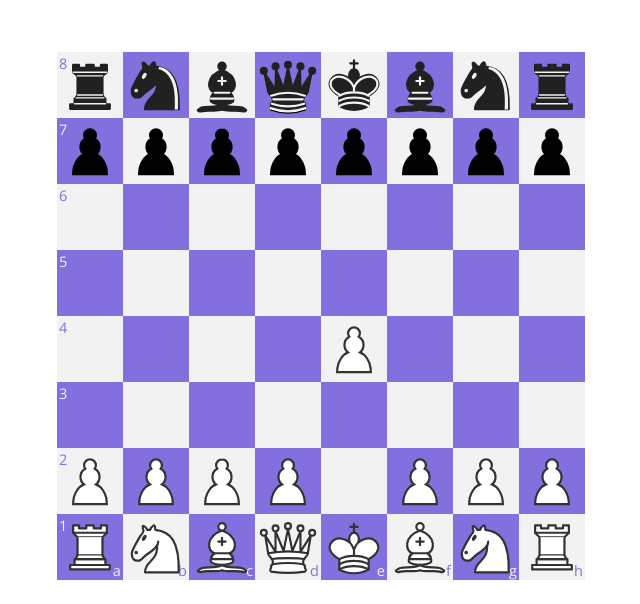
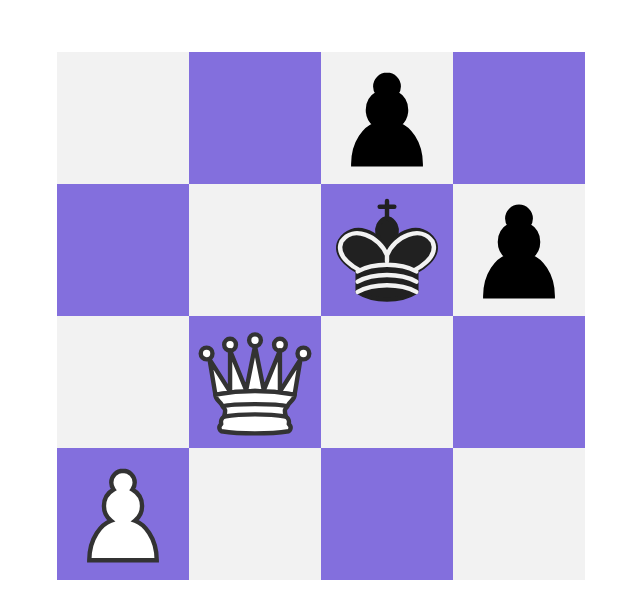
Before and after one commit to LandonSchropp/chessercise-blog, a Gatsby site: page / in a window 1280 px wide. Shown: the part 142-746 px from the top of the page, without its empty margins (319-959 px from the left). Built offline with nearby package versions, Linux system fonts and the light colour scheme; Gatsby itself is replaced by a stand-in of ours; a web font is replaced by a local one.

Commit message:
Base SimpleChessboard size on FEN size

```diff
--- a/src/components/simple-chessboard/simple-chessboard.tsx
+++ b/src/components/simple-chessboard/simple-chessboard.tsx
@@ -2,6 +2,7 @@ import _ from "lodash";
 import React from "react";
 
 import { EMPTY_POSITION, WHITE } from "../../constants";
+import { parsedPositionSize, parsePosition } from "../../utilities/fen";
 import { SQUARE_SIZE } from "./simple-chessboard-constants";
 import { SimpleChessboardCoordinates } from "./simple-chessboard-coordinates";
 import { SimpleChessboardPieces } from "./simple-chessboard-pieces";
@@ -26,10 +27,10 @@ export function SimpleChessboard({ fen, coordinates, orientation }: SimpleChessb
 
   // Ensure the position is always populated.
   fen = _.isNil(fen) ? EMPTY_POSITION : fen;
+  const parsedPosition = parsePosition(fen);
 
   // TODO: Determine these properties from the FEN.
-  const numberOfRanks = 8;
-  const numberOfFiles = 8;
+  const [ numberOfRanks, numberOfFiles ] = parsedPositionSize(parsedPosition);
 
   const inset = coordinates === "outside";
   const viewBoxWidth = SQUARE_SIZE * (numberOfFiles + (inset ? 1 : 0));
--- a/src/pages/index.tsx
+++ b/src/pages/index.tsx
@@ -33,7 +33,7 @@ export default function IndexPage() {
     <section className="my-8">
       <SimpleChessboard
         coordinates="inside"
-        fen="rnbqkbnr/pppppppp/8/8/4P3/8/PPPP1PPP/RNBQKBNR b KQkq e3 0 1"
+        fen="2p/2kp/1Q/P"
       />
       <ArticleSummary article={ ARTICLE } index={ 0 } numberOfArticles={ 5 } />
       <ArticleSummary article={ ARTICLE } index={ 1 } numberOfArticles={ 5 } />
```
